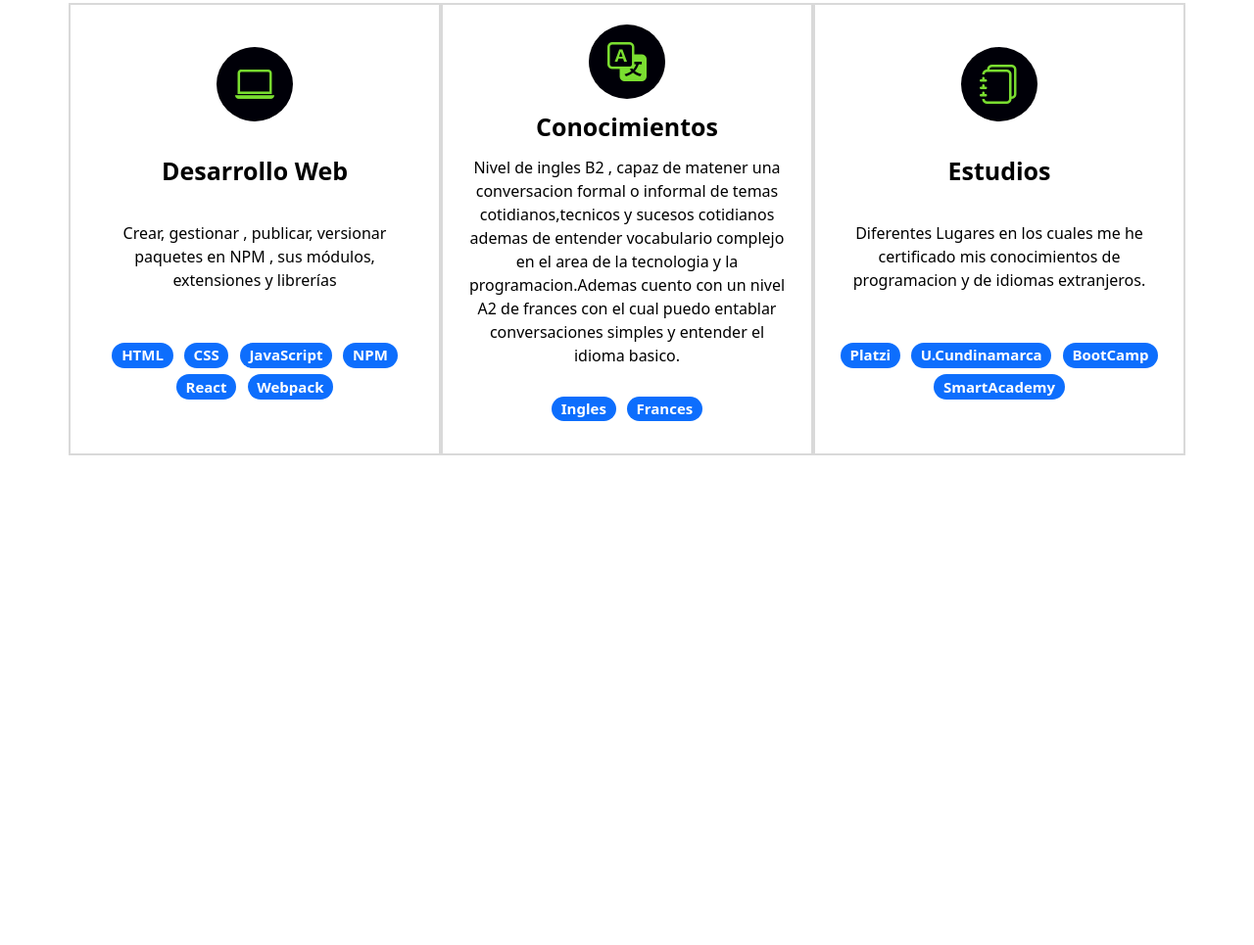
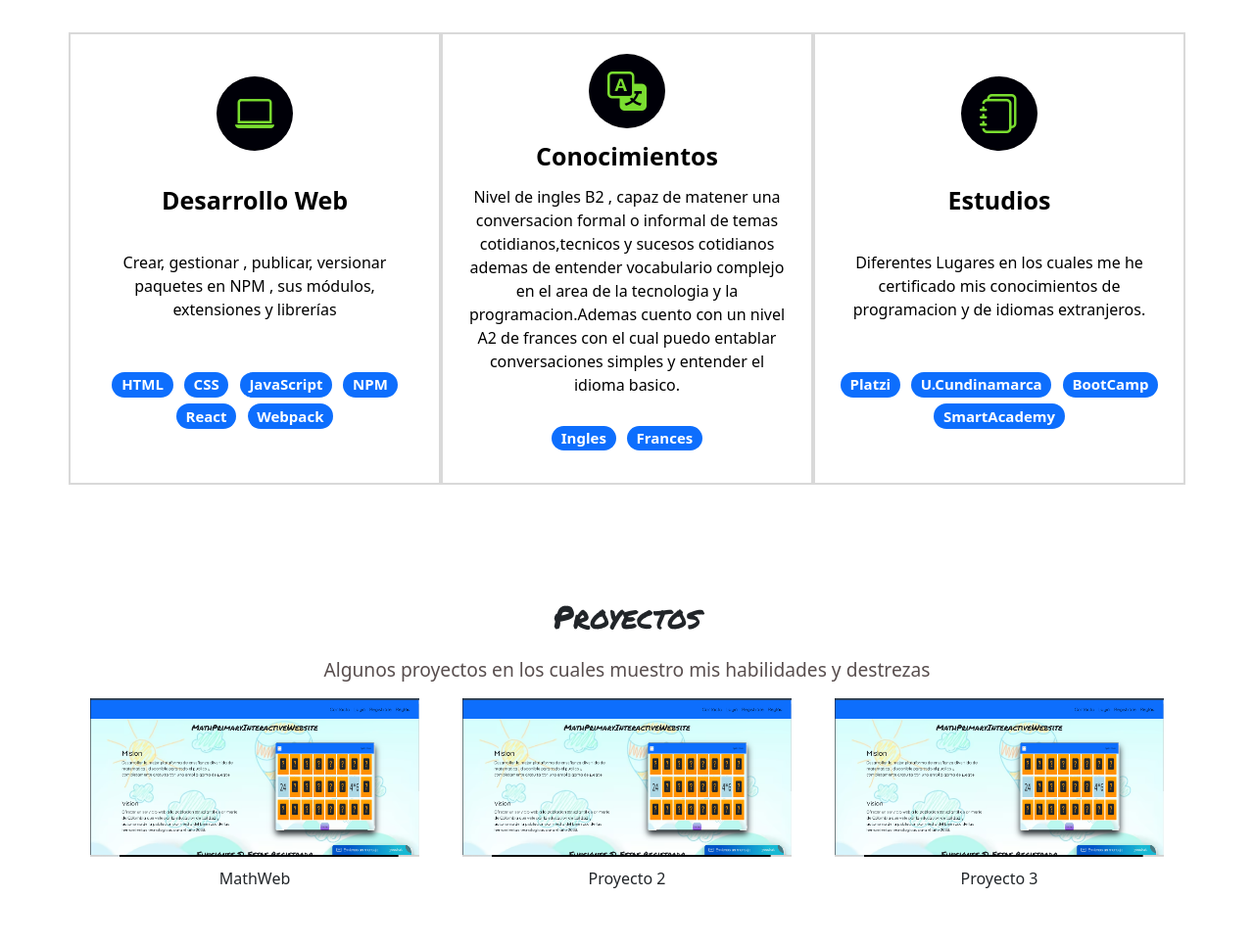
Before and after one commit to NicoGonzz/PerfilProfesional, a plain HTML site: page index.html in a window 1280 px wide. Shown: the part 691-1656 px from the top of the page at 98% size. Before the commit the page ends 1216 px from the top, so only its background shows below. Drawn offline with nearby package versions, Linux system fonts and the light colour scheme.

Commit message:
Cambio en la visualizacion de los proyectos ycolores temporales del PerfilProfesional

```diff
--- a/index.html
+++ b/index.html
@@ -109,6 +109,61 @@
       </div>
 
      </section>
+     <!-- Proyectos -->
+     <section class="proyectos-recientes d-flex flex-column">
+      <h2 class="seccion-titulo">Proyectos</h2>
+      <h3 class="seccion-descripcion">Algunos proyectos en los cuales muestro mis habilidades y destrezas </h3>
+      <!-- Galeria Proyectos -->
+      <div class="container text-center proyectos-contenedor">
+        <div class="row">
+          <div class="col-12 col-md-6 col-lg-4">
+            <div class="proyecto">
+              <div class="imagen-contenedor">
+                <img src="images/PaginaWeb.png" alt="Proyecto1">
+              </div>
+               <div class="descripcionProyecto1">
+                <p>Pagina web para estudiantes de primaria usando HTML,CSS,JAVASCRIPT con 2 extensiones como
+                  chart.js para ver graficas a tiempo real ,bcrypt para encriptar datos y express-node para
+                  el backend.
+                </p>
+               </div>
+              <div class="overlay">
+                <p>MathWeb</p>
+                <div class="iconos-contenedor">
+                  <a href=""></a>
+                </div>
+              </div>
+            </div>
+          </div>
+          <div class="col-12 col-md-6 col-lg-4">
+            <div class="proyecto">
+              <div class="imagen-contenedor">
+                <img src="images/PaginaWeb.png" alt="Proyecto2">
+              </div>
+              <div class="overlay">
+                <p>Proyecto 2</p>
+                <div class="iconos-contenedor">
+                  <a href=""></a>
+                </div>
+              </div>
+            </div>
+          </div>
+          <div class="col-12 col-md-6 col-lg-4">
+            <div class="proyecto">
+              <div class="imagen-contenedor">
+                <img src="images/PaginaWeb.png" alt="Proyecto3">
+              </div>
+              <div class="overlay">
+                <p>Proyecto 3</p>
+                <div class="iconos-contenedor">
+                  <a href=""></a>
+                </div>
+              </div>
+            </div>
+          </div>
+        </div>
+      </div>
+    </section>
 
     <script src="https://cdn.jsdelivr.net/npm/bootstrap@5.3.0-alpha3/dist/js/bootstrap.bundle.min.js" integrity="sha384-ENjdO4Dr2bkBIFxQpeoTz1HIcje39Wm4jDKdf19U8gI4ddQ3GYNS7NTKfAdVQSZe" crossorigin="anonymous"></script>
 </body>
--- a/styles.css
+++ b/styles.css
@@ -10,7 +10,7 @@
  justify-content: space-between;
 }
 .nav-link{
-    color :purple;
+    color :black;
 }
 /*Estilos*/
 section{
@@ -18,6 +18,15 @@ section{
     flex-direction: column;
     align-items: center;
     justify-content: center;
+}
+.seccion-titulo{
+    font-size: 2rem;
+    padding: 15px 0;
+    font-family: 'Permanent Marker', cursive;
+}
+.seccion-descripcion{
+    font-size: 1.2rem;
+    color: #584e4e;
 }
 h1{
     font-size: 1.5rem;
@@ -46,7 +55,7 @@ h1{
 }
 .principal h2{
     font-size: 1.2rem;
-    color: dimgrey;
+    color: azure;
 }
 /*Experiencia*/
 
@@ -88,6 +97,56 @@ h1{
 .badge{
     margin: 3px;
 }
+/*Proyectos*/
+.proyectos-recientes{
+    padding: 40px;
+    position: relative;
+}
+.proyectos-recientes img {
+    height: 100%;
+    width: 100%;
+    padding: 10px;
+    border-radius: 10px;
+    display: block;
+    transition: all 0.2s ease;
+}
+.descripcionProyecto1{
+    position: absolute;
+    bottom: 0;
+    left: 0;
+    width: 100%;
+    background-color: rgba(0, 0, 0, 0.8);
+    color: #fff;
+    padding: 10px;
+    opacity: 0;
+    transition: opacity 0.3s ease;
+}
+.proyecto:hover .descripcionProyecto1 {
+    opacity: 1;
+  }
+/*.overlay{
+    transition: all 0.2s ease;
+    opacity: 0;
+    position: absolute;
+    top: 50%;
+    left: 50%;
+    transform:translate(-50%, -50%);
+    text-align: center;
+}
+.overlay p{
+    font-size: 25px;
+    font-weight: bold;
+    margin-bottom: 0;
+}
+.proyecto{
+    position: relative;
+}
+.proyecto:hover img{
+    opacity: 0.2;
+}
+.proyecto:hover.overlay{
+    opacity: 1;
+} /*
 /* Responsive */
 @media screen and (max-widht: 767px){
     .navbar-brand{
```
Also changed, not shown: images/PaginaWeb.png (added).
